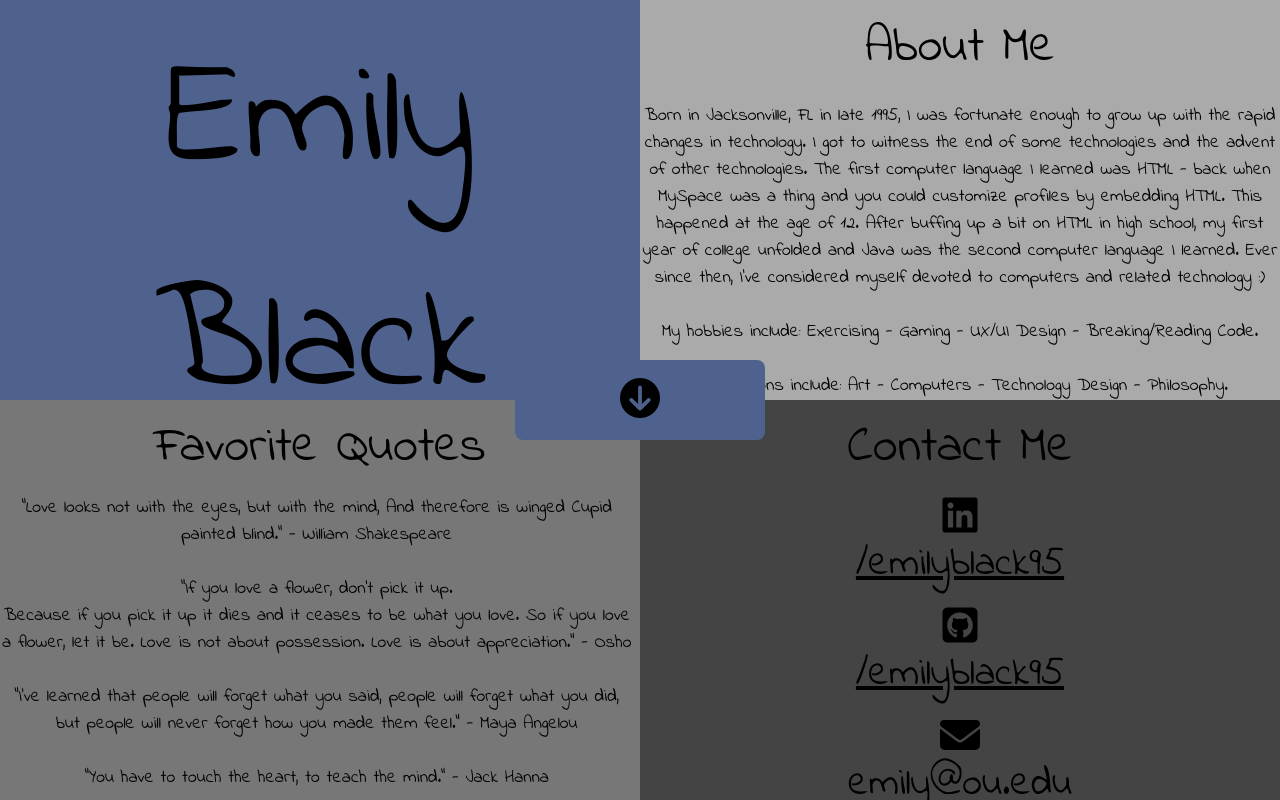
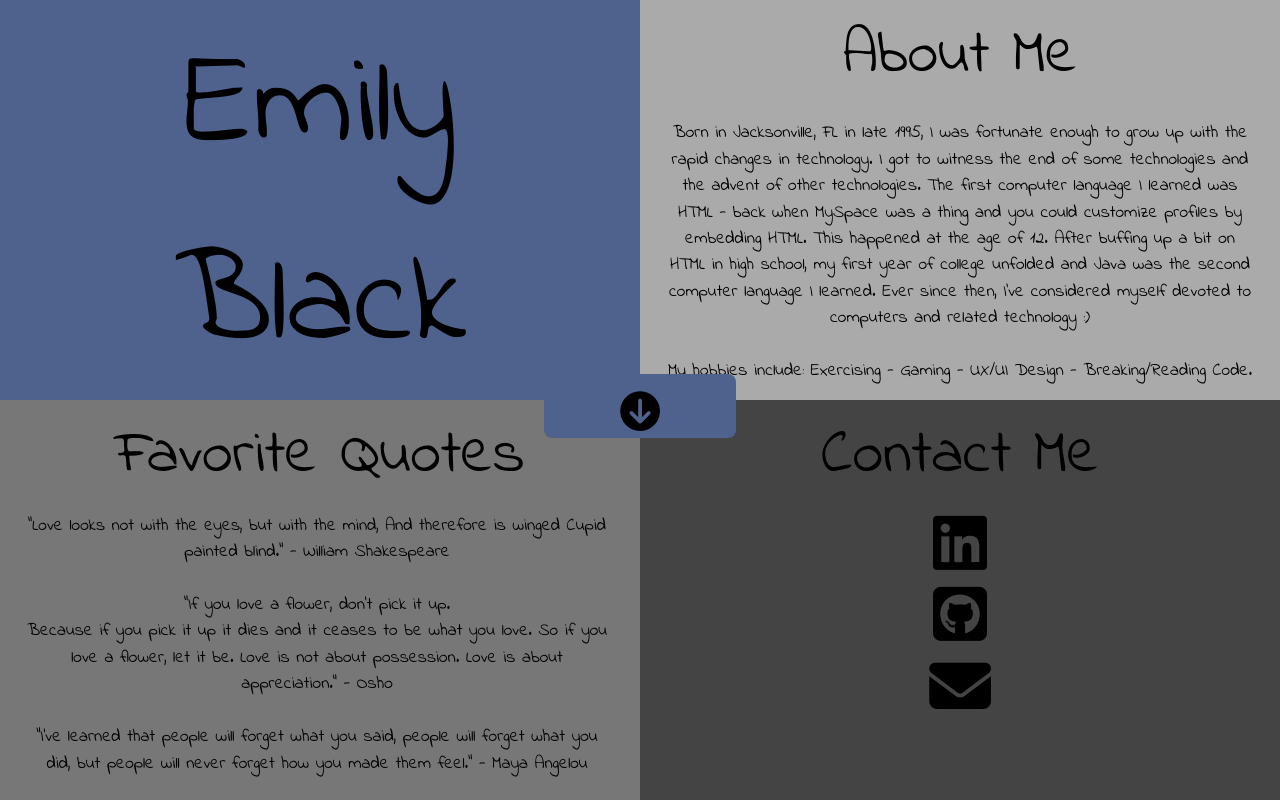
Before and after one commit to emilyblack95/4Square-Website-Template, a plain HTML site: page index.html in a window 1280 px wide. Drawn offline with nearby package versions, Linux system fonts and the light colour scheme.

Commit message:
Update index.html

```diff
--- a/index.html
+++ b/index.html
@@ -2,53 +2,53 @@
  <html>
    <head>
 		<title>Emily Black</title>
-		<meta name="viewport" content="width=device-width, initial-scale=1">
+		<meta name="viewport" content="width=device-width"/>
 		<link rel="stylesheet" href="http://www.w3schools.com/lib/w3.css">
 		<link rel="stylesheet" href="https://fonts.googleapis.com/css?family=Indie+Flower">
 		<link rel="stylesheet" href="assets/css/font-awesome.min.css">
 		<link rel='shortcut icon' href='favicon.ico' type='image/x-icon'/ >
 	    <style>
-			html, body { height: 100%; padding: 0; margin: 0; font-family: 'Indie Flower', cursive; font-size: 18px; overflow: hidden; }
+			html, body { height: 100%; min-height: 100%; padding: 0; margin: 0; font-family: 'Indie Flower', cursive; font-size: 105%; overflow: hidden; }
 			div { width: 50%; height: 50%; float: left; }
 
 			h1 {
-				font-family: 'Indie Flower', cursive; font-size: 45px;
+			font-family: 'Indie Flower', cursive; font-size: 345%;
 			}
 
 			h2 {
-				font-family: 'Indie Flower', cursive; font-size: 50px;
+			font-family: 'Indie Flower', cursive; font-size: 350%;
 			}
 
 			h3 {
-				font-family: 'Indie Flower', cursive; font-size: 150px;
+			font-family: 'Indie Flower', cursive; font-size: 750%;
 			}
 
 			h4 {
-				font-family: 'Indie Flower', cursive; font-size: 40px;
+			font-family: 'Indie Flower', cursive; font-size: 225%;
 			}
 
-				.div1 { background: #DDD; text-align: center; }
+			.div1 { background: #DDD; text-align: center; float: left; width: 50%; height: 50%; padding-left: 2%; padding-right: 2%; padding-bottom: 2%; overflow:auto;}
 			.div1:hover { background-color: #4F628E }
 
-				.div2 { background: #AAA; text-align: center; }
+			.div2 { background: #AAA; text-align: center; float: right; width: 50%; height: 50%; padding-left: 2%; padding-right: 2%; padding-bottom: 2%; overflow:auto;}
 			.div2:hover { background-color: #6CB359; }
 
-				.div3 { background: #777; text-align: center; }
+			.div3 { background: #777; text-align: center; float: left; width: 50%; height: 50%; padding-left: 2%; padding-right: 2%; padding-bottom: 2%; overflow:auto;}
 			.div3:hover { background-color: #D46A6A; }
 
-				.div4 { background: #444; text-align: center; }
+			.div4 { background: #444; text-align: center; float: right; width: 50%; height: 50%; padding-left: 2%; padding-right: 2%; padding-bottom: 2%; overflow:auto;}
 			.div4:hover { background-color: #D4D06A; }
 
 			.button {
 			  appearance: none;
 			  -moz-appearance: none;
 			  -webkit-appearance: none;
-				  height: 80px;
-				  width: 250px;
+			  height: 8%;
+			  width: 15%;
 			  left: 50%;
 			  top: 50%;
-				  margin-top: -40px;   /* = -height / 2   */
-				  margin-left: -125px; /* = -width / 2    */
+			  margin-top: -2%;   /* = -height / 4   */
+			  margin-left: -7.5%; /* = -width / 2    */
 			  position: fixed;     /* Fixed is better */
 			}
 
@@ -126,15 +126,9 @@
 		<!-- Contact Section -->
 		<div class="div4">
 			<h2>Contact Me</h2>
-			<h4>
-				<i class="fa fa-linkedin-square" aria-hidden="true"></i><br><a href="https://www.linkedin.com/in/emilyblack95">/emilyblack95</a>
-			</h4>
-			<h4>
-				<i class="fa fa-github-square" aria-hidden="true"></i><br><a href="https://github.com/emilyblack95">/emilyblack95</a>
-			</h4>
-			<h4>
-				<i class="fa fa-envelope" aria-hidden="true"></i><br><span>emily@ou.edu</span>
-			</h4>
+			<h2><a href="https://www.linkedin.com/in/emilyblack95"><i class="fa fa-linkedin-square" aria-hidden="true"></i></a></h2>
+			<h2><a href="https://github.com/emilyblack95"><i class="fa fa-github-square" aria-hidden="true"></i></a></h2>
+			<h2><a href="mailto:emily@ou.edu"><i class="fa fa-envelope" aria-hidden="true"></i></a></h2>
 		</div>
    </body>
  </html>
```
Lines whose indentation alone changed are shown as unchanged.
